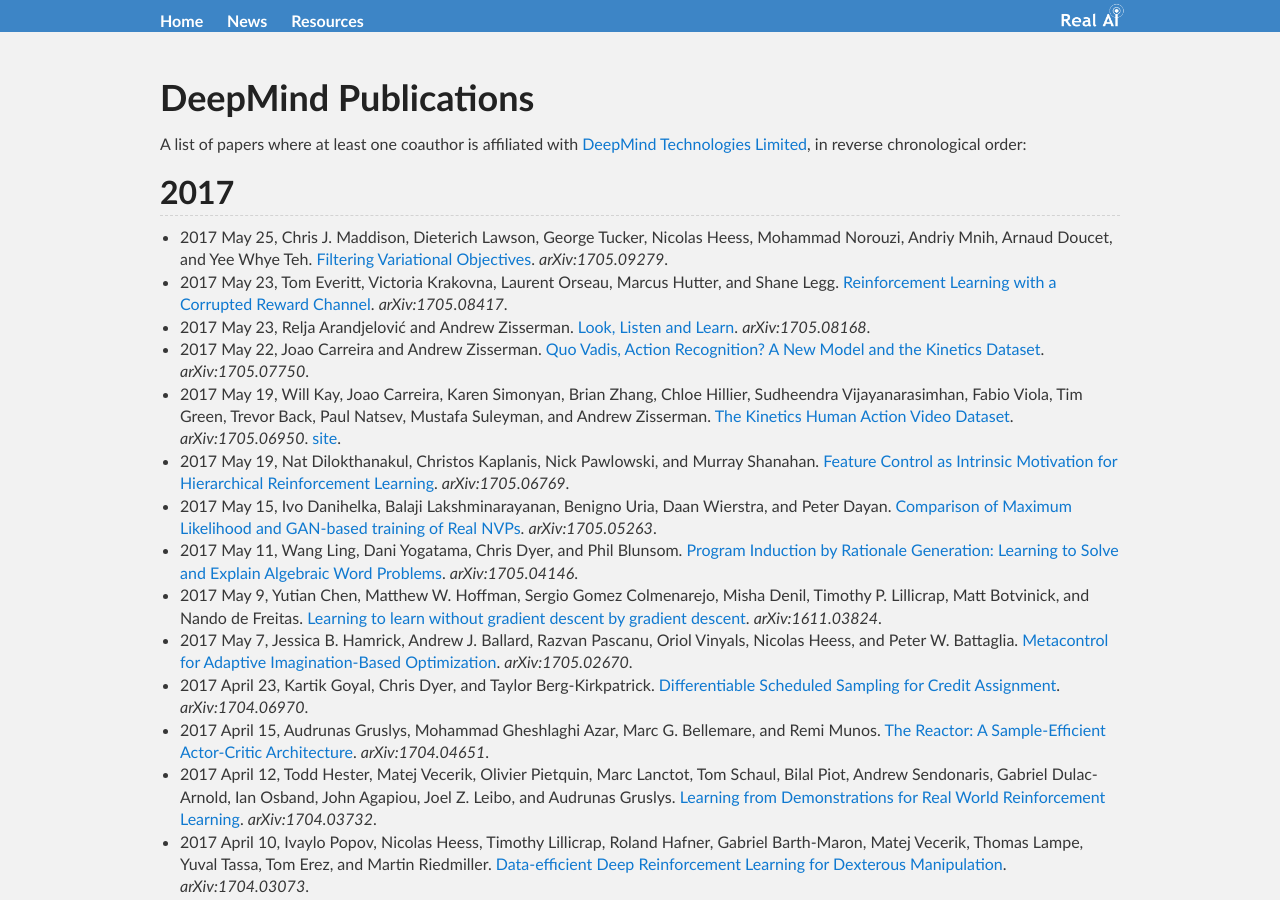
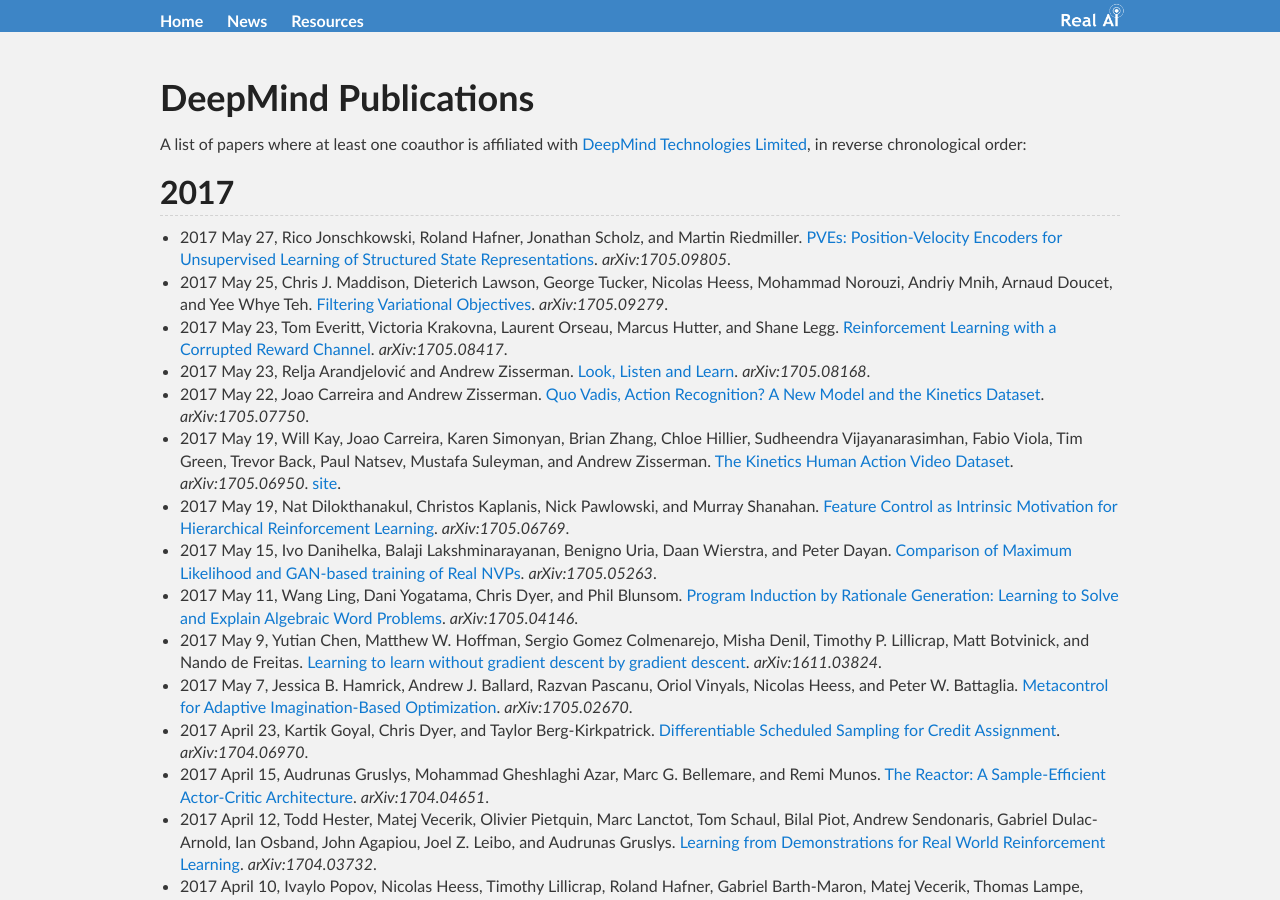
Before and after one commit to Tonywuhk/realai.org, a Jekyll site: the page built from labs/deepmind-publications.md, in a window 1280 px wide and 900 px high. Built offline with Jekyll 4.4.1, drawn with Linux system fonts in a browser that asks for light colours; our own code applies the rules of GitHub Pages for plain Markdown files; formulas are drawn with MathJax 3; comment, search, counter and statistics services are not loaded; the repository's description, which GitHub fills in, is left out.

Commit message:
Update deepmind-publications.md

```diff
--- a/labs/deepmind-publications.md
+++ b/labs/deepmind-publications.md
@@ -8,6 +8,7 @@
 
 ## 2017
 
+* 2017 May 27, Rico Jonschkowski, Roland Hafner, Jonathan Scholz, and Martin Riedmiller. [PVEs: Position-Velocity Encoders for Unsupervised Learning of Structured State Representations](https://arxiv.org/abs/1705.09805). *arXiv:1705.09805*.
 * 2017 May 25, Chris J. Maddison, Dieterich Lawson, George Tucker, Nicolas Heess, Mohammad Norouzi, Andriy Mnih, Arnaud Doucet, and Yee Whye Teh. [Filtering Variational Objectives](https://arxiv.org/abs/1705.09279). *arXiv:1705.09279*.
 * 2017 May 23, Tom Everitt, Victoria Krakovna, Laurent Orseau, Marcus Hutter, and Shane Legg. [Reinforcement Learning with a Corrupted Reward Channel](https://arxiv.org/abs/1705.08417). *arXiv:1705.08417*.
 * 2017 May 23, Relja Arandjelović and Andrew Zisserman. [Look, Listen and Learn](https://arxiv.org/abs/1705.08168). *arXiv:1705.08168*.
```
